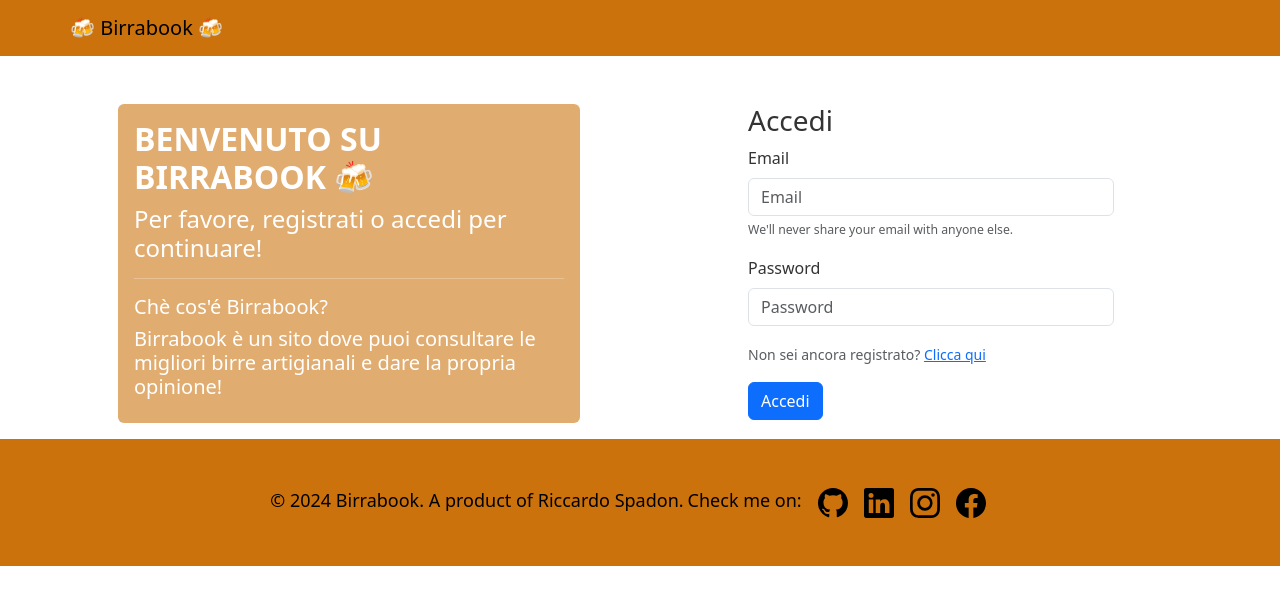
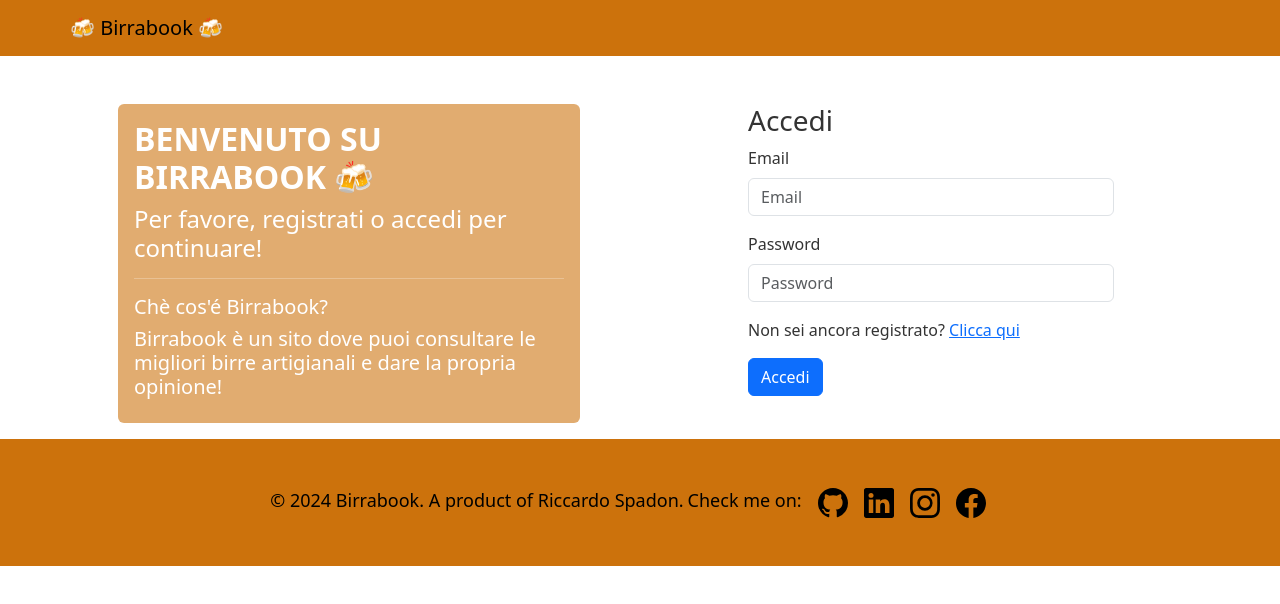
Before and after one commit to LoZioSpada/birrabook-frontend, a React (Create React App) app: page / in a window 1280 px wide. Shown: the top 604 px of the page. Built offline with nearby package versions, Linux system fonts and the light colour scheme.

Commit message:
birrabook-frontend
- Piccoli updates;

```diff
--- a/src/components/Welcome/index.jsx
+++ b/src/components/Welcome/index.jsx
@@ -28,7 +28,6 @@ export default function Welcome() {
                         </Alert>
                     </Col>
 
-
                     <Col md={6}>
                         <Form className="px-5 mt-5 mx-5">
                             <h3>Accedi</h3>
@@ -41,12 +40,6 @@ export default function Welcome() {
                                     type="email"
                                     placeholder="Email"
                                 />
-                                <Form.Text>
-                                    <small>
-                                        We'll never share your email with anyone
-                                        else.
-                                    </small>
-                                </Form.Text>
                             </Form.Group>
 
                             <Form.Group
@@ -59,13 +52,9 @@ export default function Welcome() {
                                     placeholder="Password"
                                 />
                             </Form.Group>
-                            <Form.Group
-                                className="mb-3"
-                                controlId="formBasicCheckbox"
-                            >
-                                <Form.Text>
-                                    Non sei ancora registrato? <a href="/">Clicca qui</a>
-                                </Form.Text>
+                            <Form.Group className="mb-3">
+                                Non sei ancora registrato?{" "}
+                                <a href="/">Clicca qui</a>
                             </Form.Group>
                             <Button variant="primary" type="submit">
                                 Accedi
```
